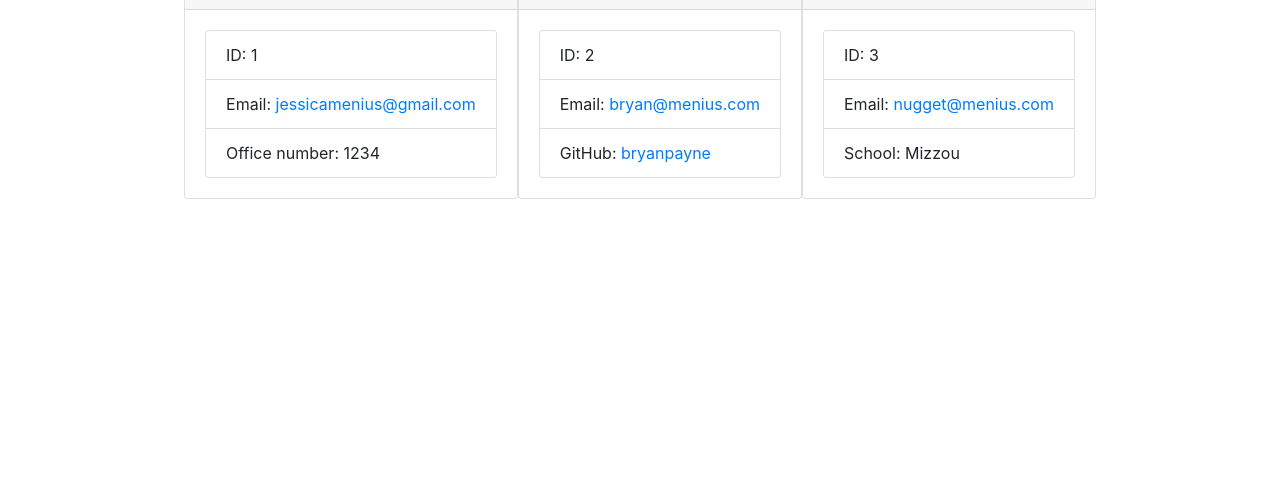
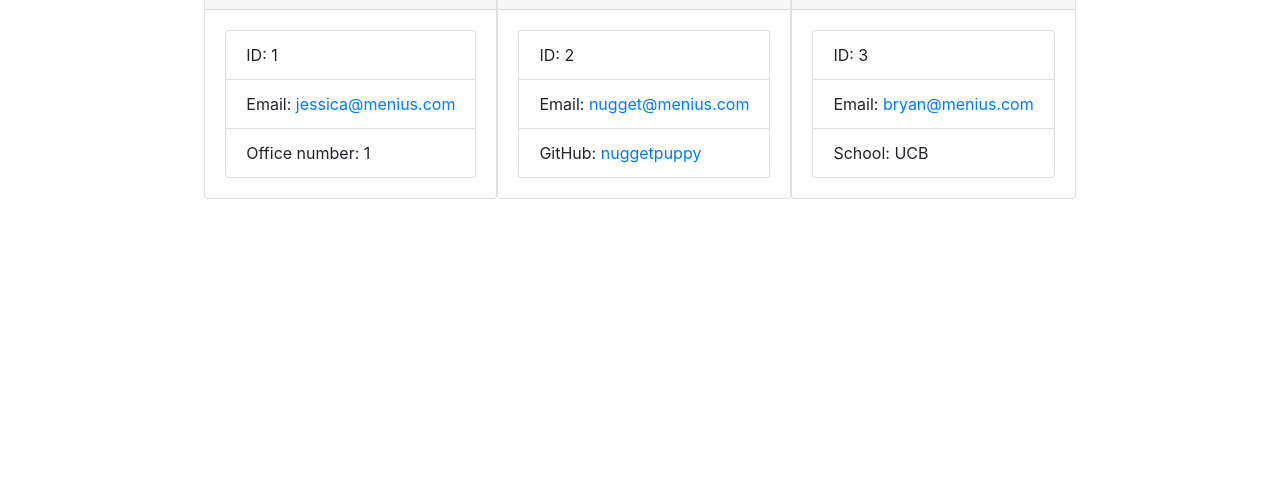
Before and after one commit to jessicamenius/10-OOP-Homework-Template-Engine---Employee-Summary, a website: page output/team.html in a window 1280 px wide. Shown: the part 312-800 px from the top of the page. Drawn offline with nearby package versions, Linux system fonts and the light colour scheme; files that its build step writes are made by us from their sources.

Commit message:
updating with recording

```diff
--- a/output/team.html
+++ b/output/team.html
@@ -31,34 +31,34 @@
     <div class="card-body">
         <ul class="list-group">
             <li class="list-group-item">ID: 1</li>
-            <li class="list-group-item">Email: <a href="mailto:jessicamenius@gmail.com">jessicamenius@gmail.com</a></li>
-            <li class="list-group-item">Office number: 1234</li>
+            <li class="list-group-item">Email: <a href="mailto:jessica@menius.com">jessica@menius.com</a></li>
+            <li class="list-group-item">Office number: 1</li>
+        </ul>
+    </div>
+</div>
+<div class="card employee-card">
+    <div class="card-header">
+        <h2 class="card-title">Nugget</h2>
+        <h3 class="card-title"><i class="fas fa-glasses mr-2"></i>Engineer</h3>
+    </div>
+    <div class="card-body">
+        <ul class="list-group">
+            <li class="list-group-item">ID: 2</li>
+            <li class="list-group-item">Email: <a href="mailto:nugget@menius.com">nugget@menius.com</a></li>
+            <li class="list-group-item">GitHub: <a href="https://github.com/nuggetpuppy" target="_blank" rel="noopener noreferrer">nuggetpuppy</a></li>
         </ul>
     </div>
 </div>
 <div class="card employee-card">
     <div class="card-header">
         <h2 class="card-title">Bryan</h2>
-        <h3 class="card-title"><i class="fas fa-glasses mr-2"></i>Engineer</h3>
-    </div>
-    <div class="card-body">
-        <ul class="list-group">
-            <li class="list-group-item">ID: 2</li>
-            <li class="list-group-item">Email: <a href="mailto:bryan@menius.com">bryan@menius.com</a></li>
-            <li class="list-group-item">GitHub: <a href="https://github.com/bryanpayne" target="_blank" rel="noopener noreferrer">bryanpayne</a></li>
-        </ul>
-    </div>
-</div>
-<div class="card employee-card">
-    <div class="card-header">
-        <h2 class="card-title">Nugget</h2>
         <h3 class="card-title"><i class="fas fa-user-graduate mr-2"></i>Intern</h3>
     </div>
     <div class="card-body">
         <ul class="list-group">
             <li class="list-group-item">ID: 3</li>
-            <li class="list-group-item">Email: <a href="mailto:nugget@menius.com">nugget@menius.com</a></li>
-            <li class="list-group-item">School: Mizzou</li>
+            <li class="list-group-item">Email: <a href="mailto:bryan@menius.com">bryan@menius.com</a></li>
+            <li class="list-group-item">School: UCB</li>
         </ul>
     </div>
 </div>
```
